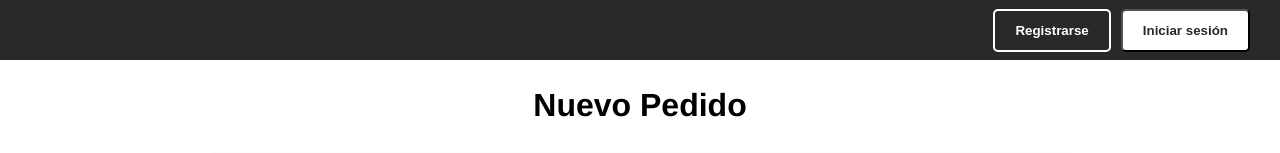
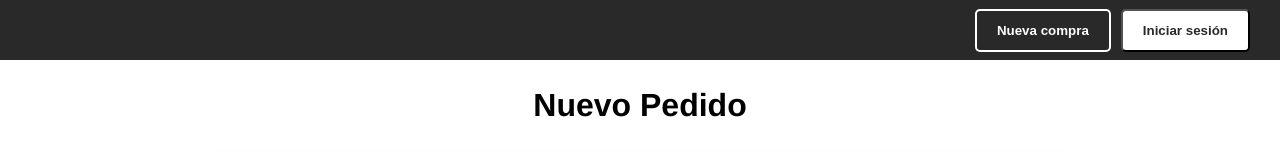
Before and after one commit to Aq202/uvg_industrias_charlys_frontend, a React (Vite) app: page /newOrder in a window 1280 px wide. Shown: the top 153 px of the page. Built offline with nearby package versions, Linux system fonts and the light colour scheme; no server answers.

Commit message:
Redireccion en botones navbar y al hacer login

```diff
--- a/package.json
+++ b/package.json
@@ -17,6 +17,7 @@
     "prop-types": "^15.8.1",
     "react": "^18.2.0",
     "react-dom": "^18.2.0",
+    "react-router": "^6.11.1",
     "react-router-dom": "^6.11.1"
   },
   "devDependencies": {
--- a/src/components/LoginForm/LoginForm.jsx
+++ b/src/components/LoginForm/LoginForm.jsx
@@ -1,13 +1,15 @@
-import React, { useState } from 'react';
+import React, { useEffect, useState } from 'react';
 import './LoginForm.css';
 import useLogin from '@hooks/useLogin';
 import InputText from '@components/InputText';
 import { button, aqua } from '@styles/buttons.module.css';
 import Spinner from '@components/Spinner';
+import { useNavigate } from 'react-router';
 
 function LoginForm() {
   const [form, setForm] = useState({});
   const [formError, setFormError] = useState({});
+  const navigate = useNavigate();
 
   const {
     login, success, error, loading,
@@ -42,6 +44,11 @@ function LoginForm() {
 
     login(form);
   };
+
+  useEffect(() => {
+    if (!success) return;
+    navigate('/');
+  }, [success]);
 
   return (
     <form className="loginForm">
--- a/src/components/NavBar/NavBar.jsx
+++ b/src/components/NavBar/NavBar.jsx
@@ -2,6 +2,7 @@
 /* eslint-disable jsx-a11y/click-events-have-key-events */
 import React, { useEffect, useState } from 'react';
 import PropTypes from 'prop-types';
+import { Link } from 'react-router-dom';
 import hamburgerMenu from '../../assets/hamburger_menu.svg';
 import userProfilePic from '../../assets/user_place_holder.svg';
 import inProgress from '../../assets/in_progress.svg';
@@ -65,8 +66,12 @@ function NavBar({ loggedIn }) {
         {!loggedIn && (
           <div className={styles.unLoggedUserContainer}>
             <div className={styles.buttonsContainer}>
-              <button className={styles.signUpButton} type="submit">Registrarse</button>
-              <button className={styles.loginButton} type="submit">Iniciar sesión</button>
+              <Link to="/newOrder">
+                <button className={styles.signUpButton} type="submit">Nueva compra</button>
+              </Link>
+              <Link to="/login">
+                <button className={styles.loginButton} type="submit">Iniciar sesión</button>
+              </Link>
             </div>
           </div>
         )}
```
Also changed, not shown: 1 other file (tests, documents, lock files or other folders).
